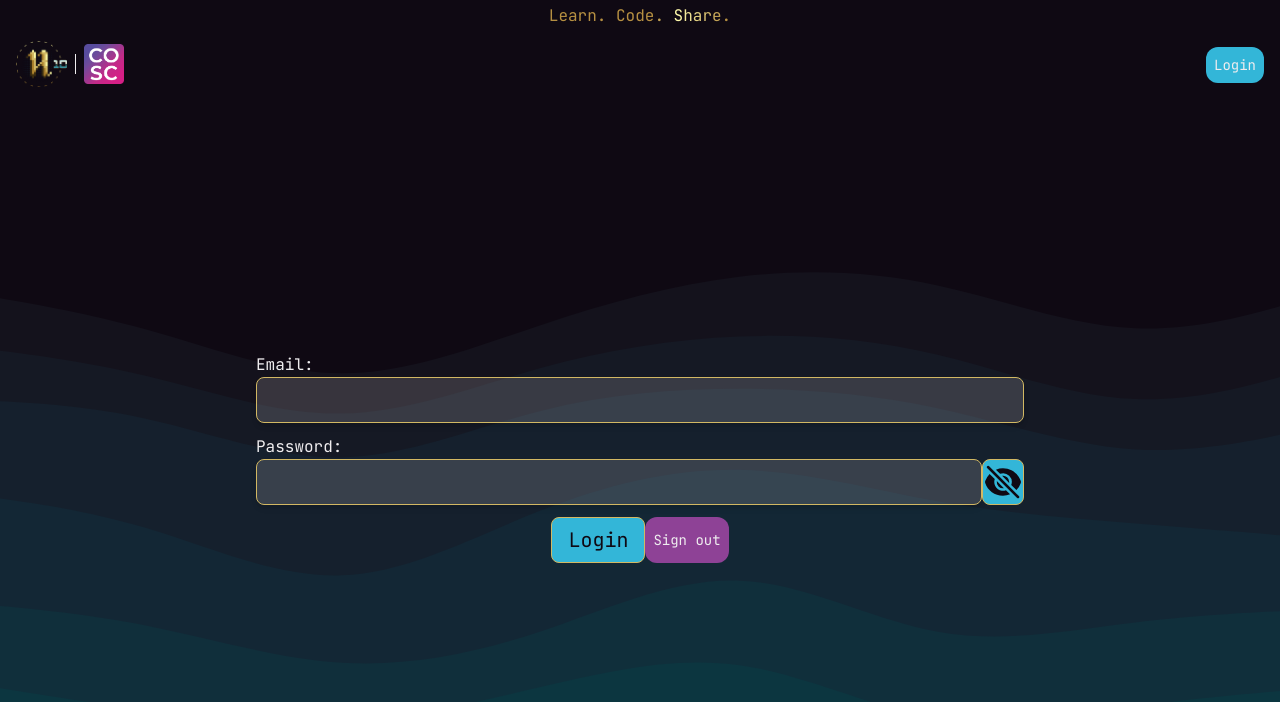
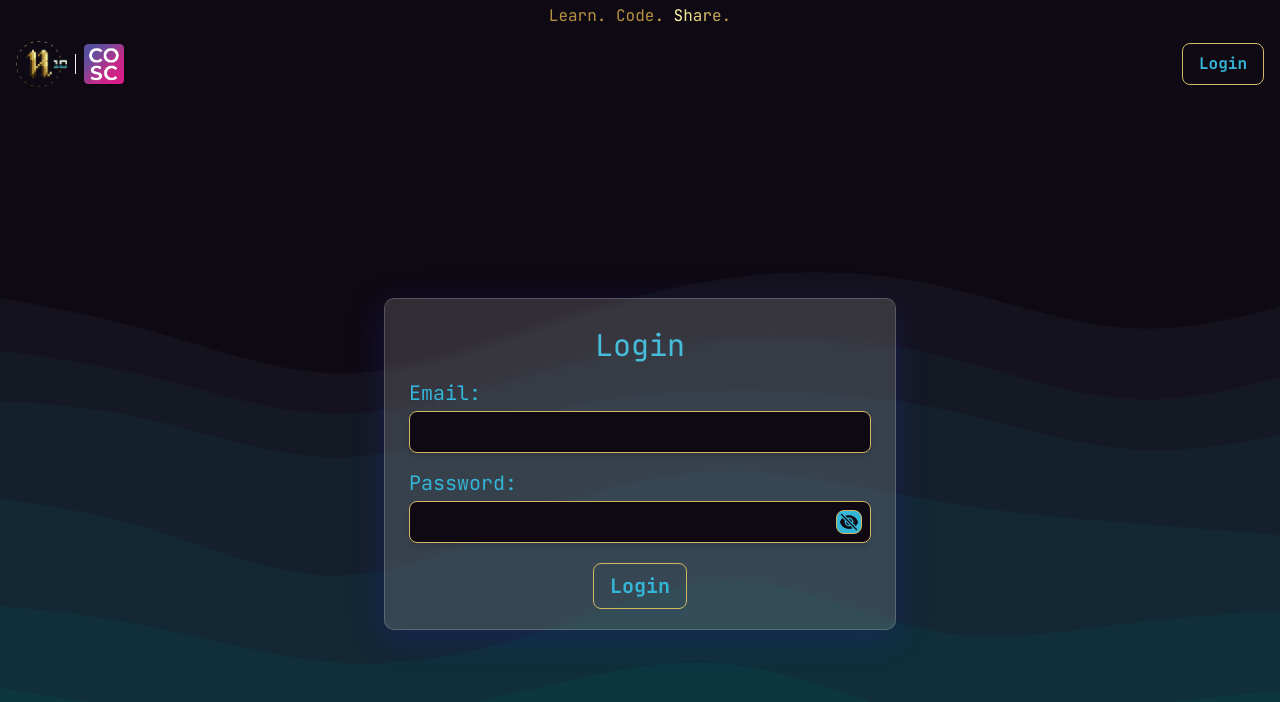
Before and after one commit to Riteshgarlapati/decipher, a Next.js app: page / in a window 1280 px wide. Shown: the top 702 px of the page. Built offline with nearby package versions, Linux system fonts and the light colour scheme; no server answers.

Commit message:
styled login component

```diff
--- a/app/globals.css
+++ b/app/globals.css
@@ -257,3 +257,12 @@ body {
     background-position: 0 0, 100% 0;
     background-repeat: no-repeat;
 }
+
+.glass {
+    background: rgba(255, 255, 255, 0.15);
+    box-shadow: 0 8px 32px 0 rgba(31, 38, 135, 0.37);
+    backdrop-filter: blur(4px);
+    -webkit-backdrop-filter: blur(4px);
+    border-radius: 10px;
+    border: 1px solid rgba(255, 255, 255, 0.18);
+}
--- a/components/Login.jsx
+++ b/components/Login.jsx
@@ -31,23 +31,28 @@ function Login() {
 
     return (
         <div className="flex flex-col items-center justify-center w-full h-[calc(100vh-4rem)] py-0 mx-auto my-0 justify-items-center">
-            <form className="w-4/5 lg:w-3/5 md:w-3/5">
+            <form className="w-4/5 px-6 py-3 border-none lg:w-2/5 md:w-3/5 glass">
+                <h2 className="py-4 text-3xl text-center shimmerb text-bblue-200">
+                    Login
+                </h2>
                 <div>
-                    <label>Email:</label>
+                    <label className="my-1 text-xl text-bblue-200 ">
+                        Email:
+                    </label>
                     <input
                         type="email"
                         value={email}
-                        className="w-full px-4 py-2 border rounded-lg shadow-md form-control md:text-xl bg-Manga-200 bg-opacity-20 border-bgold-200"
+                        className="w-full px-4 py-2 my-1 border rounded-lg shadow-md outline-none form-control bg-void border-bgold-200"
                         onChange={(e) => setEmail(e.target.value)}
                     />
                 </div>
                 <div className="justify-center w-full my-3 ">
-                    <label>Password:</label>
-                    <div className="flex">
+                    <label className="text-xl text-bblue-200">Password:</label>
+                    <div className="flex justify-between w-full py-2 pl-4 pr-2 my-1 border rounded-lg shadow-md form-control bg-void border-bgold-200">
                         <input
                             type={isPasswordVisible ? "text" : "password"}
                             value={password}
-                            className="w-full px-4 py-2 border rounded-lg shadow-md form-control md:text-xl bg-Manga-200 bg-opacity-20 border-bgold-200"
+                            className="w-full outline-none bg-void"
                             onChange={(e) => setPassword(e.target.value)}
                             onKeyDown={handleKeyPress}
                         />
@@ -59,27 +64,20 @@ function Login() {
                             }
                         >
                             {isPasswordVisible ? (
-                                <EyeIcon className="w-10 h-10 text-gray-500" />
+                                <EyeIcon className="w-6 h-5 text-gray-500" />
                             ) : (
-                                <EyeSlashIcon className="w-10 h-10 text-gray-500" />
+                                <EyeSlashIcon className="w-6 h-5 text-gray-500" />
                             )}
                         </button>
                     </div>
                 </div>
-                <div className="flex justify-center w-full my-3 ">
+                <div className="flex justify-center w-full">
                     <button
                         type="button"
-                        className="px-4 py-2 text-xl duration-300 border rounded-lg cursor-pointer bg-bblue-200 text-void border-bgold-200 hover:bg-bblue-300"
+                        className="px-4 py-2 my-2 text-xl font-bold duration-300 border rounded-lg cursor-pointer text-bblue-200 border-bgold-200 hover:text-bgold-200"
                         onClick={handleLogin}
                     >
                         Login
-                    </button>
-                    <button
-                        type="button"
-                        className="text-sm bg-[#8e4296] text-white p-2 rounded-xl"
-                        onClick={() => signOut()}
-                    >
-                        Sign out
                     </button>
                 </div>
             </form>
--- a/components/Navbar.jsx
+++ b/components/Navbar.jsx
@@ -103,7 +103,7 @@ const Navbar = () => {
                     {session ? (
                         <button
                             type="button"
-                            className="p-2 text-sm text-white bg-bblue-200 rounded-xl"
+                            className="px-4 py-2 my-2 text-base font-bold duration-300 border rounded-lg cursor-pointer text-bblue-200 border-bgold-200 hover:text-bgold-200"
                             onClick={() => signOut()}
                         >
                             Sign out
@@ -112,7 +112,7 @@ const Navbar = () => {
                         <Link href={"/"}>
                             <button
                                 type="button"
-                                className="p-2 text-sm text-white bg-bblue-200 rounded-xl"
+                                className="px-4 py-2 my-2 text-base font-bold duration-300 border rounded-lg cursor-pointer text-bblue-200 border-bgold-200 hover:text-bgold-200"
                             >
                                 Login
                             </button>
```
